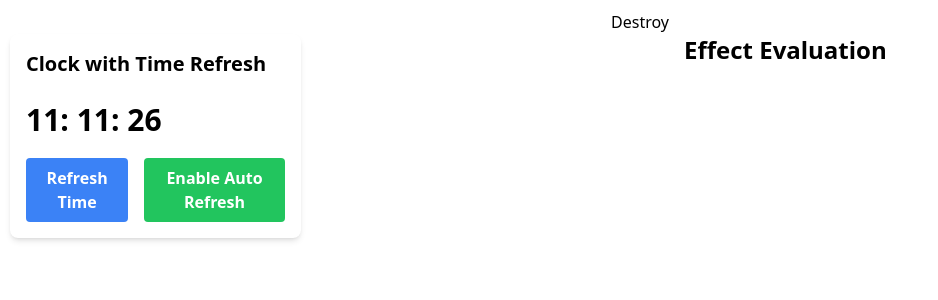
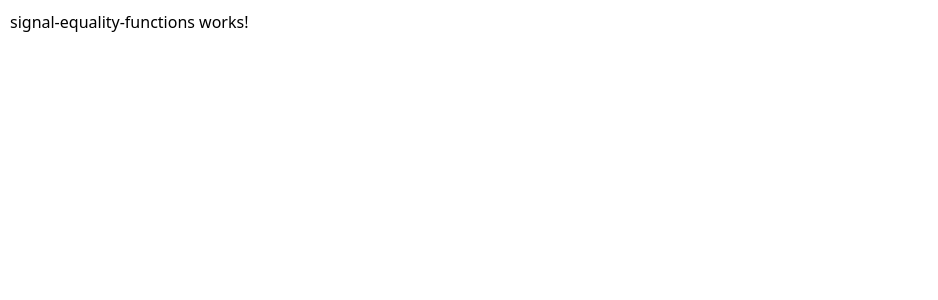
Before and after one commit to damiansire/angular-examples, an Angular app: page / in a window 1280 px wide. Shown: the top 300 px of the page, without its empty margins (0-938 px from the left). Built offline with nearby package versions, Linux system fonts and the light colour scheme.

Commit message:
structure: create a base structure for signal-equality

```diff
--- a/src/app/app.component.html
+++ b/src/app/app.component.html
@@ -7,5 +7,5 @@
 <app-destroy-effect></app-destroy-effect>
 -->
 <div class="body-container p-5">
-  <app-effect-destroy></app-effect-destroy>
+  <app-signal-equality-functions></app-signal-equality-functions>
 </div>
--- a/src/app/app.component.ts
+++ b/src/app/app.component.ts
@@ -7,6 +7,7 @@ import { ComputedSignalDynamicDependenciesComponent } from './signals/4-computed
 import { EffectComponent } from './signals/5-effect/effect.component';
 import { DestroyEffectComponent } from './signals/6-interval-when-is-destroy/destroy-effect.component';
 import { EffectDestroyComponent } from './signals/7-effect-destroy/effect-destroy.component';
+import { SignalEqualityFunctionsComponent } from './signals/signal-equality-functions/signal-equality-functions.component';
 
 @Component({
   selector: 'app-root',
@@ -22,6 +23,7 @@ import { EffectDestroyComponent } from './signals/7-effect-destroy/effect-destro
     EffectComponent,
     DestroyEffectComponent,
     EffectDestroyComponent,
+    SignalEqualityFunctionsComponent,
   ],
 })
 export class AppComponent {
--- /dev/null
+++ b/src/app/signals/signal-equality-functions/signal-equality-functions.component.html
@@ -0,0 +1 @@
+<p>signal-equality-functions works!</p>
```
Also changed, not shown: src/app/signals/signal-equality-functions/signal-equality-functions.component.ts (added, +12 -0 lines), src/app/signals/signal-equality-functions/signal-equality-functions.component.css (added), 1 other file (tests, documents, lock files or other folders).
